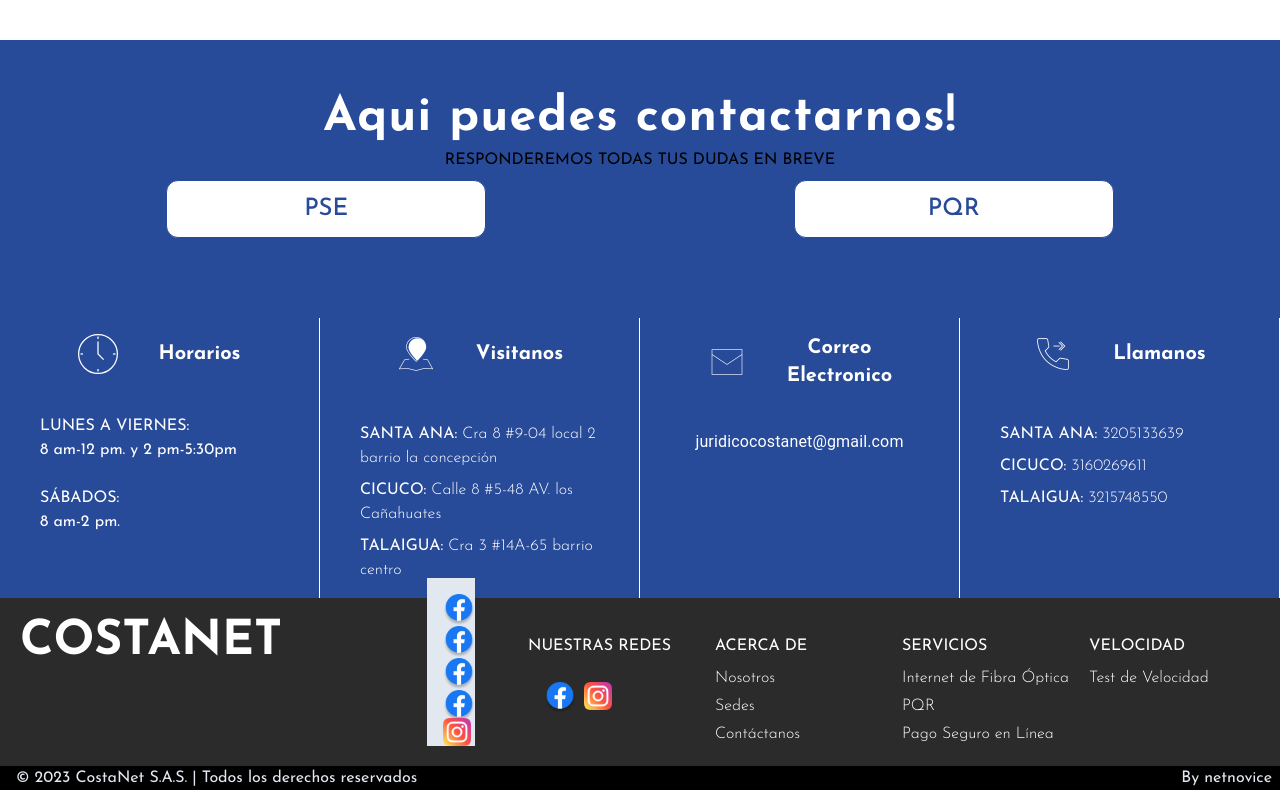
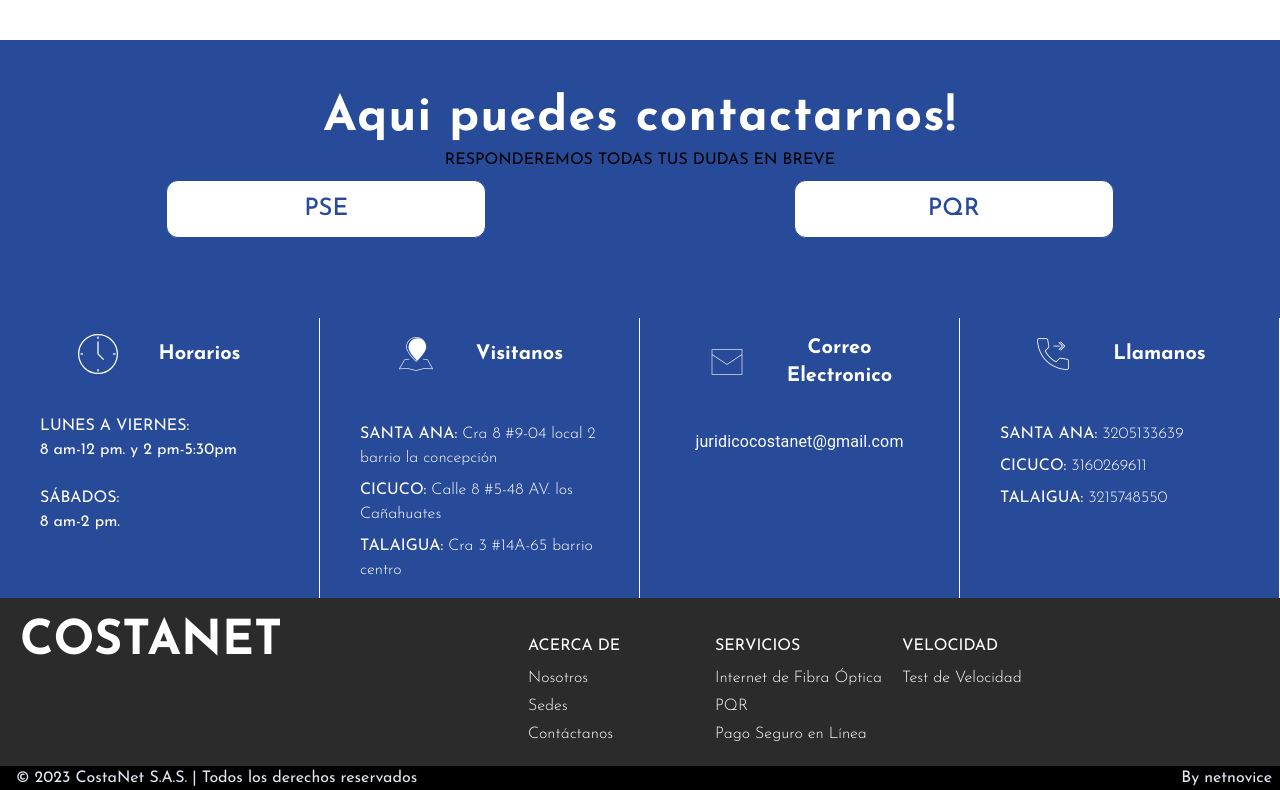
Before and after one commit to labs-company/costanet, a Next.js app: page / in a window 1280 px wide. Shown: the part 2688-3478 px from the top of the page. Built offline with nearby package versions, Linux system fonts and the light colour scheme.

Commit message:
fix: Se elimina componente  popupFooter

```diff
--- a/components/Footer.tsx
+++ b/components/Footer.tsx
@@ -1,5 +1,5 @@
 import Link from "next/link";
-import Popupfooter from "@/components/PopupFooter";
+// import Popupfooter from "@/components/PopupFooter";
 export default function FooterWithSocialMediaIcons() {
   return (
     <footer className="bg-footer rounded-none p-0 text-white">
@@ -16,7 +16,7 @@ export default function FooterWithSocialMediaIcons() {
             </div>
           </div>
           <div className="grid grid-cols-3 gap-6 sm:mt-4 sm:grid-cols-4 sm:gap-4 pl-3">
-            <Popupfooter />
+{/*             <Popupfooter /> */}
             <div>
               <h2 className="mb-2">ACERCA DE</h2>
               <ul>
```
